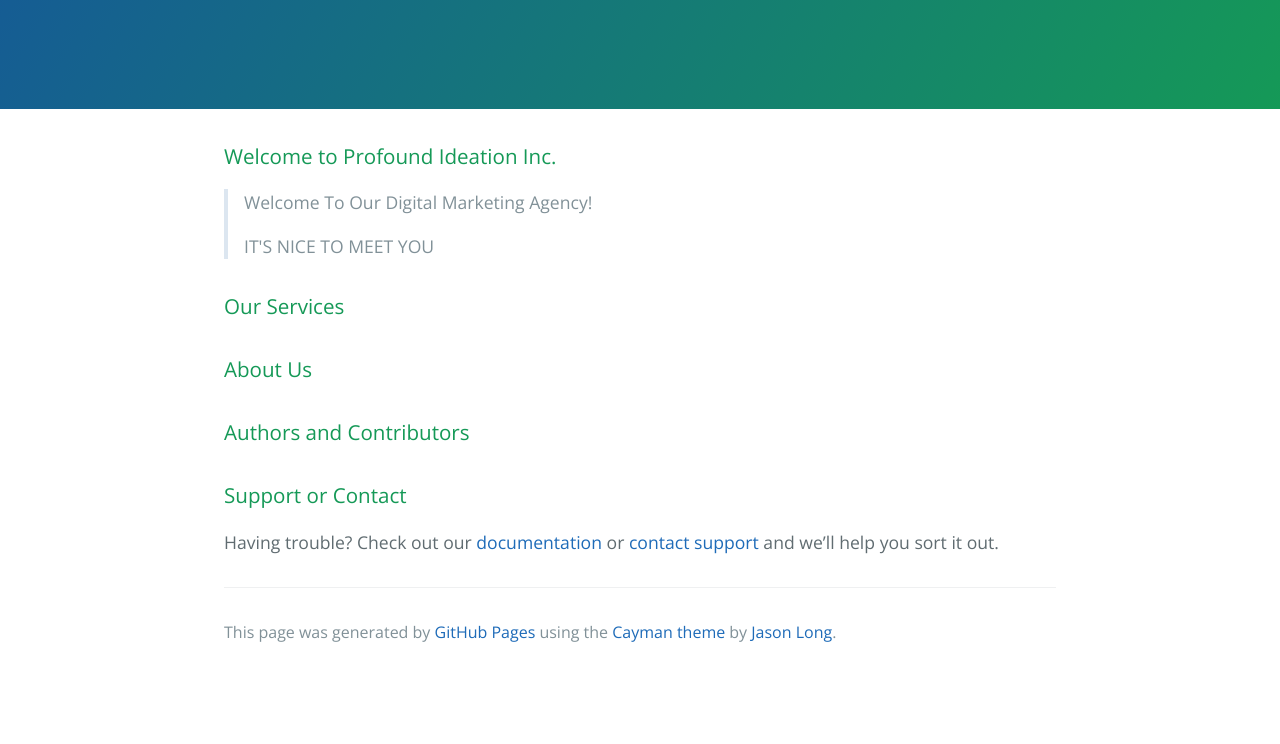
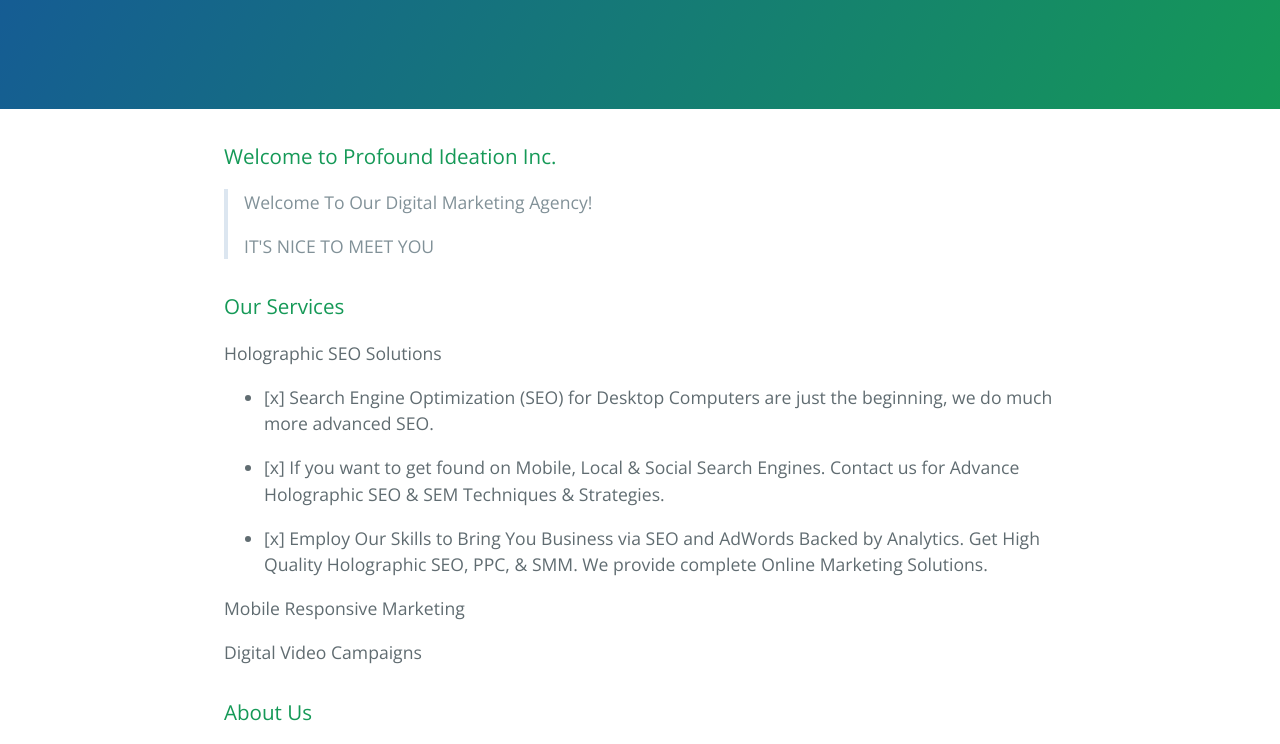
Before and after one commit to profoundhub/profoundhub.github.io, a plain HTML site: page index.html in a window 1280 px wide. Shown: the part 208-952 px from the top of the page. Before the commit the page ends 884 px from the top, so only its background shows below. Drawn offline with nearby package versions, Linux system fonts and the light colour scheme.

Commit message:
Replace master branch with page content via GitHub

```diff
--- a/index.html
+++ b/index.html
@@ -28,6 +28,18 @@
 <h3>
 <a id="our-services" class="anchor" href="#our-services" aria-hidden="true"><span aria-hidden="true" class="octicon octicon-link"></span></a>Our Services</h3>
 
+<p>Holographic SEO Solutions</p>
+
+<ul>
+<li><p>[x] Search Engine Optimization (SEO) for Desktop Computers are just the beginning, we do much more advanced SEO.</p></li>
+<li><p>[x] If you want to get found on Mobile, Local &amp; Social Search Engines. Contact us for Advance Holographic SEO &amp; SEM Techniques &amp; Strategies.</p></li>
+<li><p>[x] Employ Our Skills to Bring You Business via SEO and AdWords Backed by Analytics. Get High Quality Holographic SEO, PPC, &amp; SMM. We provide complete Online Marketing Solutions.</p></li>
+</ul>
+
+<p>Mobile Responsive Marketing</p>
+
+<p>Digital Video Campaigns</p>
+
 <h3>
 <a id="about-us" class="anchor" href="#about-us" aria-hidden="true"><span aria-hidden="true" class="octicon octicon-link"></span></a>About Us</h3>
 
@@ -37,7 +49,7 @@
 <h3>
 <a id="support-or-contact" class="anchor" href="#support-or-contact" aria-hidden="true"><span aria-hidden="true" class="octicon octicon-link"></span></a>Support or Contact</h3>
 
-<p>Having trouble? Check out our <a href="https://help.github.com/pages">documentation</a> or <a href="https://github.com/contact">contact support</a> and we’ll help you sort it out.</p>
+<p>Having trouble? Check out our <a href="https://profoundideation.com/">main website</a> or <a href="https://profoundideation.com/2016/#contact">contact support</a> and we’ll help you sort it out.</p>
 
       <footer class="site-footer">
 
--- a/params.json
+++ b/params.json
@@ -1,6 +1,6 @@
 {
   "name": "Profoundhub.GitHub.io",
   "tagline": "Transform Your Mind",
-  "body": "### Welcome to Profound Ideation Inc.\r\n\r\n> Welcome To Our Digital Marketing Agency!\r\n\r\n> IT'S NICE TO MEET YOU\r\n\r\n### Our Services\r\n\r\n\r\n### About Us\r\n\r\n\r\n### Authors and Contributors\r\n\r\n### Support or Contact\r\nHaving trouble? Check out our [documentation](https://help.github.com/pages) or [contact support](https://github.com/contact) and we’ll help you sort it out.\r\n",
+  "body": "### Welcome to Profound Ideation Inc.\r\n\r\n> Welcome To Our Digital Marketing Agency!\r\n\r\n> IT'S NICE TO MEET YOU\r\n\r\n### Our Services\r\n\r\nHolographic SEO Solutions\r\n\r\n- [x] Search Engine Optimization (SEO) for Desktop Computers are just the beginning, we do much more advanced SEO.\r\n\r\n- [x] If you want to get found on Mobile, Local & Social Search Engines. Contact us for Advance Holographic SEO & SEM Techniques & Strategies.\r\n\r\n- [x] Employ Our Skills to Bring You Business via SEO and AdWords Backed by Analytics. Get High Quality Holographic SEO, PPC, & SMM. We provide complete Online Marketing Solutions.\r\n\r\nMobile Responsive Marketing\r\n\r\nDigital Video Campaigns\r\n\r\n\r\n### About Us\r\n\r\n\r\n### Authors and Contributors\r\n\r\n### Support or Contact\r\nHaving trouble? Check out our [main website](https://profoundideation.com/) or [contact support](https://profoundideation.com/2016/#contact) and we’ll help you sort it out.\r\n",
   "note": "Don't delete this file! It's used internally to help with page regeneration."
 }
```
